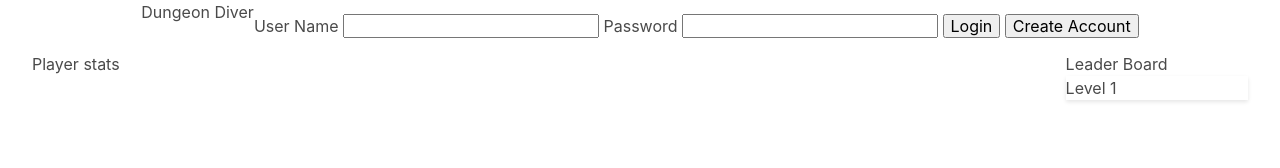
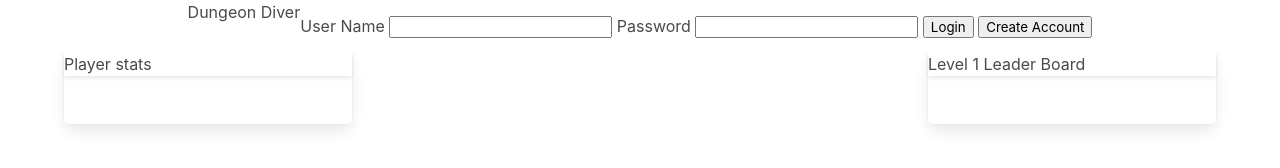
Before and after one commit to rboswellj/RobertJohnsonDungeonDiver, a website: page index.html in a window 1280 px wide. Drawn offline with Linux system fonts and the light colour scheme.

Commit message:
getting the layout tweaked to use bulma classes

```diff
--- a/index.html
+++ b/index.html
@@ -1,16 +1,16 @@
 <!DOCTYPE html>
 <html lang="en">
+
 <head>
   <meta charset="UTF-8">
   <meta name="viewport" content="user-scalable=no, width=device-width, initial-scale=1.0">
   <title>Dungeon Dive</title>
-  <link href="./src/css/normalize.css" rel="stylesheet">
   <link rel="stylesheet" href="css/mystyles.css">
-  <link href="./src/css/main.css" rel="stylesheet">
 </head>
+
 <body>
   <div class="containter">
-    <header class = "navbar">
+    <header class="navbar">
       <div id="pageTitle" class="level-left hero"></div>
       <h1>Dungeon Diver</h1>
       <div id="login" class="level-right">
@@ -24,21 +24,24 @@
         </form>
       </div>
     </header>
-    <main>
-      <div id="playerStats card" class="sideBar">
-        <h3>Player stats</h3>
-        <div id ="level1Stats"></div>
+    <main class="container">
+      <div class="main-wrap level-left">
+        <div id="playerStats" class="sideBar card">
+          <h3 class="card-header">Player stats</h3>
+          <div id="level1Stats" class="card-content"></div>
         </div>
-      <div id ="gameContainer">
-        <div id="game"></div>
+        <div id="gameContainer" class="container">
+          <div id="game" class="container"></div>
           <div id="gameUI">
           </div>
         </div>
-      <div id="leaderBoard card" class="sideBar"><h3>Leader Board</h3>
-      <h4 class="card-header">Level 1</h4>
+        <div id="leaderBoard" class="sideBar card">
+          <h4 class="card-header">Level 1 Leader Board</h4>
           <ol id="level1LeaderList" class="card-content"></ol>
+        </div>
         </div>
     </main>
   </div>
 </body>
+
 </html>
--- a/sass/mystyles.scss
+++ b/sass/mystyles.scss
@@ -36,13 +36,6 @@ body {
     margin: 0;
 }
 
-main {
-    width: 100%;
-    display: flex;
-    flex-direction: row;
-    justify-content: space-between;
-    padding: 0 1em 0 1em;
-  }
 
   header {
     display: flex;
@@ -54,21 +47,23 @@ main {
   }
 
   #gameContainer {
-    flex: 3;
+    flex: 4;
+    justify-content: center;
+    max-width: 80vh;
   }
 
   #playerStats {
-    flex: 1;
+    flex: 2;
   }
 
   #leaderBoard {
-    flex: 1;
+    flex: 2;
   }
 
   canvas {
-    // width: 100%;
-    // max-height: 80vh;
-    // max-width: 80vh;
+    width: 100%;
+    max-height: 80vh;
+    max-width: 80vh;
   }
 
   .sideBar {
```
Also changed, not shown: css/mystyles.css. Lines whose indentation alone changed are shown as unchanged.
